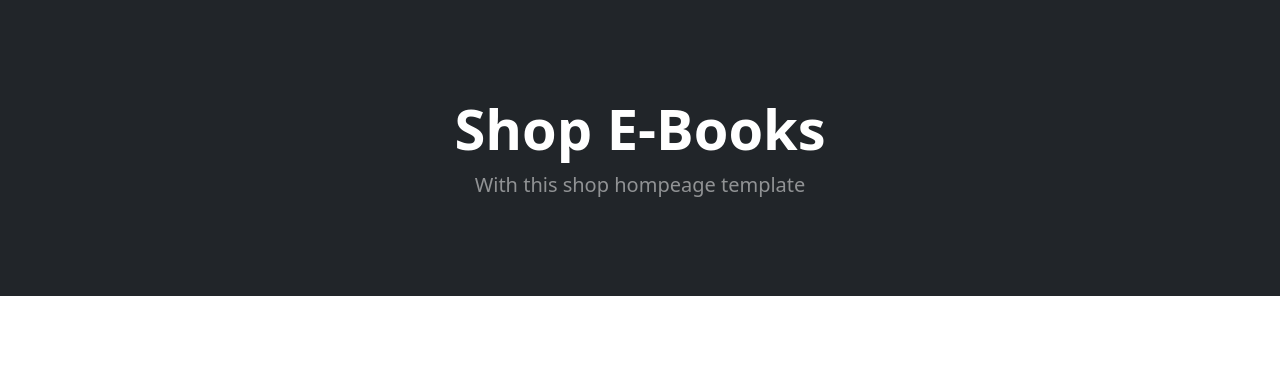
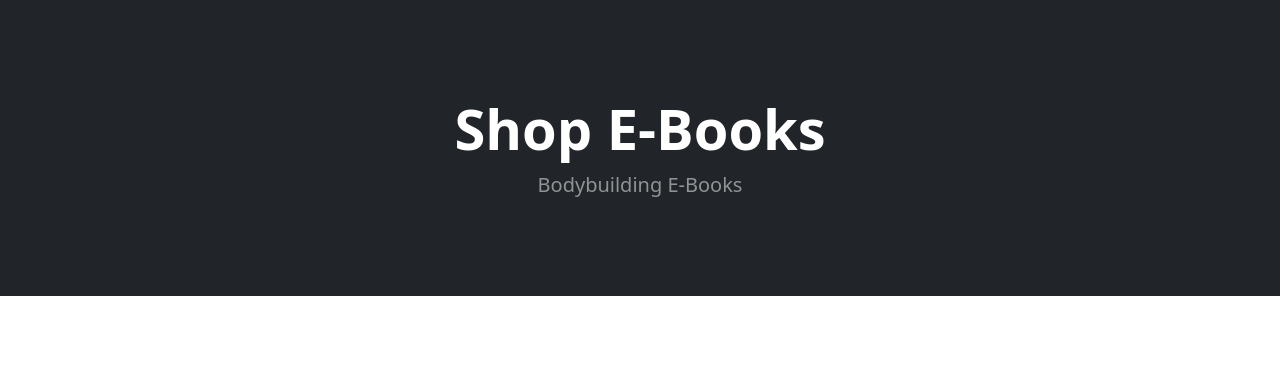
Before and after one commit to EsadMrkulic/gym_ecommerce, a Django app: page / in a window 1280 px wide. Shown: the part 57-424 px from the top of the page. Run offline with Django 4.2, Linux system fonts and the light colour scheme; data comes from the database, SQL or seed files in the repository; some libraries are stand-ins or nearby versions.

Commit message:
forgot to save

```diff
--- a/store/templates/home.html
+++ b/store/templates/home.html
@@ -50,7 +50,7 @@
             <div class="container px-4 px-lg-5 my-5">
                 <div class="text-center text-white">
                     <h1 class="display-4 fw-bolder">Shop E-Books</h1>
-                    <p class="lead fw-normal text-white-50 mb-0">With this shop hompeage template</p>
+                    <p class="lead fw-normal text-white-50 mb-0">Bodybuilding E-Books</p>
                 </div>
             </div>
         </header>
```
